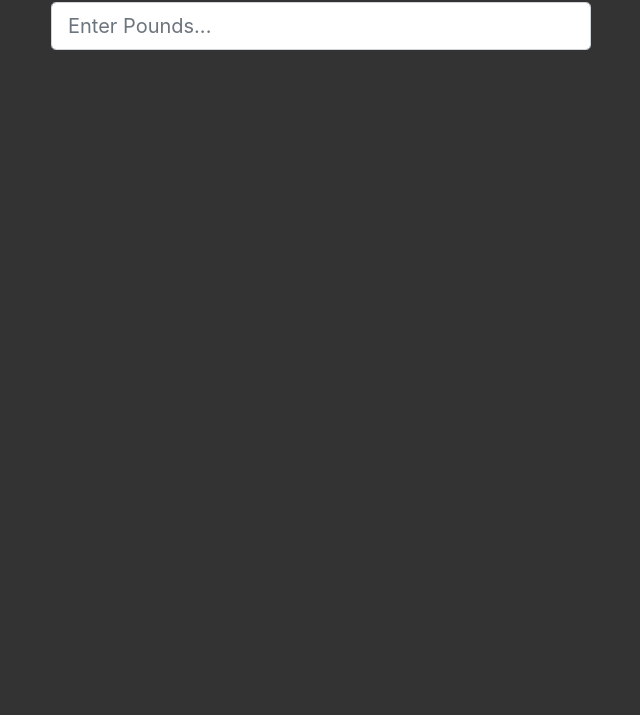
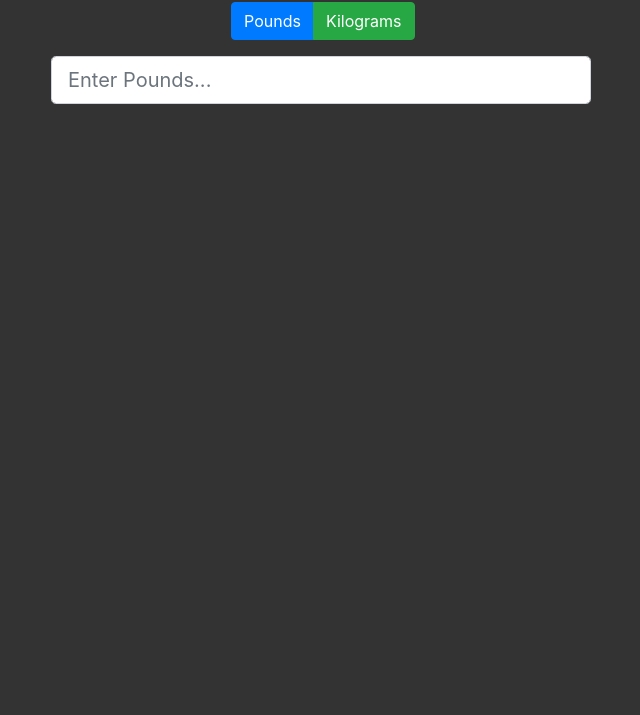
Before and after one commit to jpromanonet/weightConverter, a plain HTML site: page index.html in a window 1280 px wide. Shown: the part 132-847 px from the top of the page, without its empty margins (319-959 px from the left). Before the commit the page ends 800 px from the top, so only its background shows below. Drawn offline with nearby package versions, Linux system fonts and the light colour scheme.

Commit message:
Finished

```diff
--- a/index.html
+++ b/index.html
@@ -30,6 +30,11 @@
       <div class="row">
         <div class="col-md-6 offset-md-3">
           <h1 class="display-5 text-center mb-3">Weight Converter</h1>
+
+          <div class="btn-group mb-3 offset-md-4">
+            <a href="index.html" class="btn btn-primary">Pounds</a>
+            <a href="indexkg.html" class="btn btn-success">Kilograms</a>
+          </div>
 
           <form>
             <div class="form-group">
```
Also changed, not shown: indexkg.html (+5 -0 lines).
